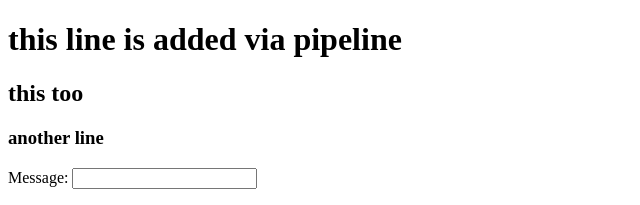
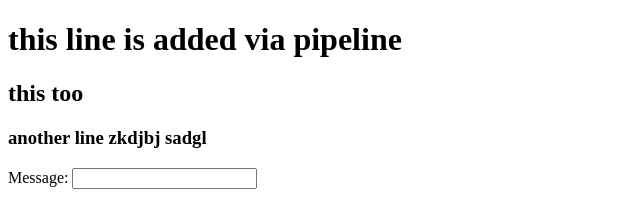
Before and after one commit to sact24/kola, a plain HTML site: page index.html in a window 1280 px wide. Shown: the top 205 px of the page, without its empty margins (0-640 px from the left). Drawn offline with Linux system fonts and the light colour scheme.

Commit message:
more lines

```diff
--- a/index.html
+++ b/index.html
@@ -7,7 +7,7 @@
     <title>Project 2 - Cloud Is Free</title>
     <h1>this line is added via pipeline</h1>
     <h2>this too</h2>
-    <h3>another line</h3>
+    <h3>another line zkdjbj sadgl</h3>
     <script src="formToApi.js"></script>
 </head>
 <body>
```
